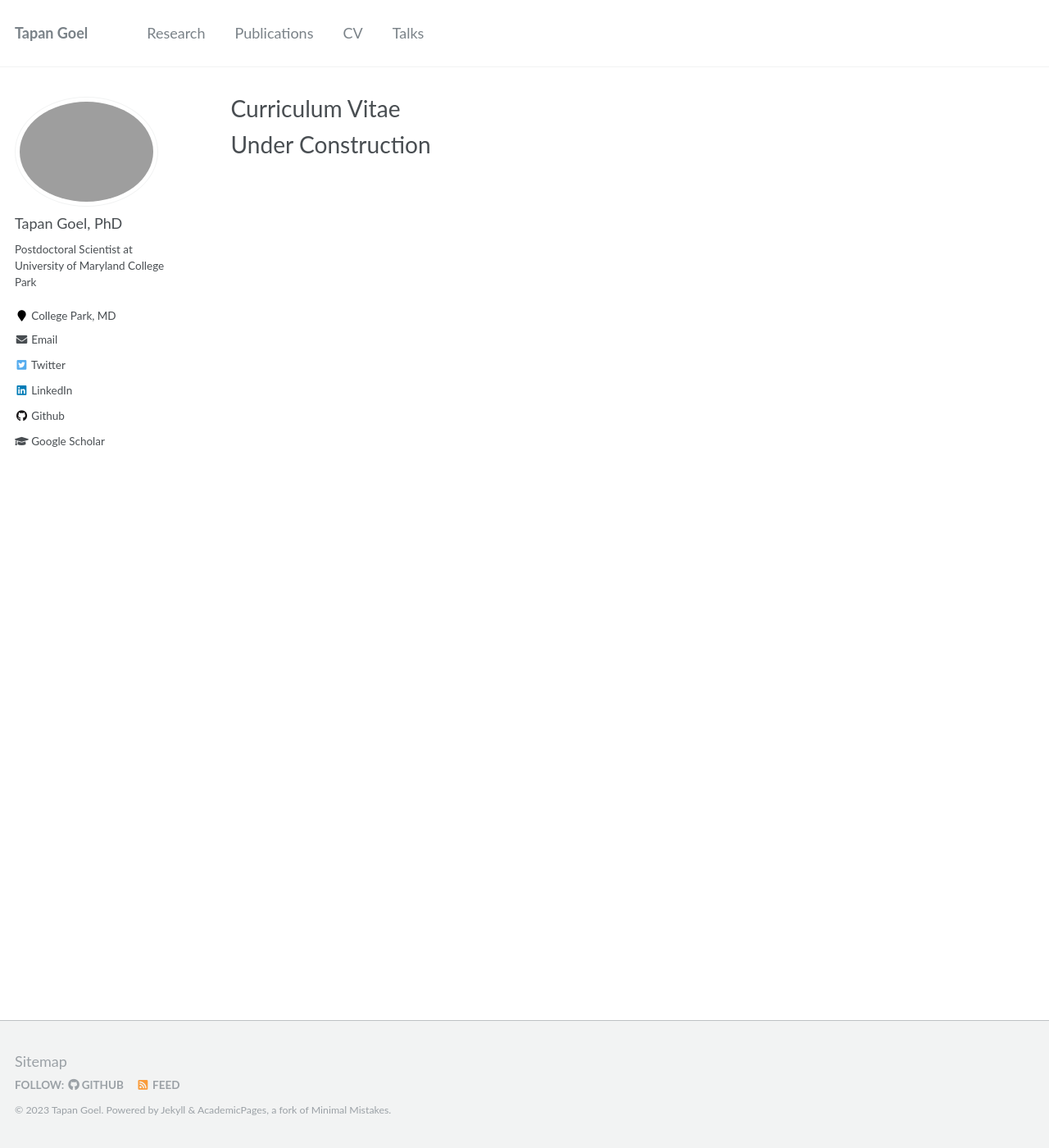
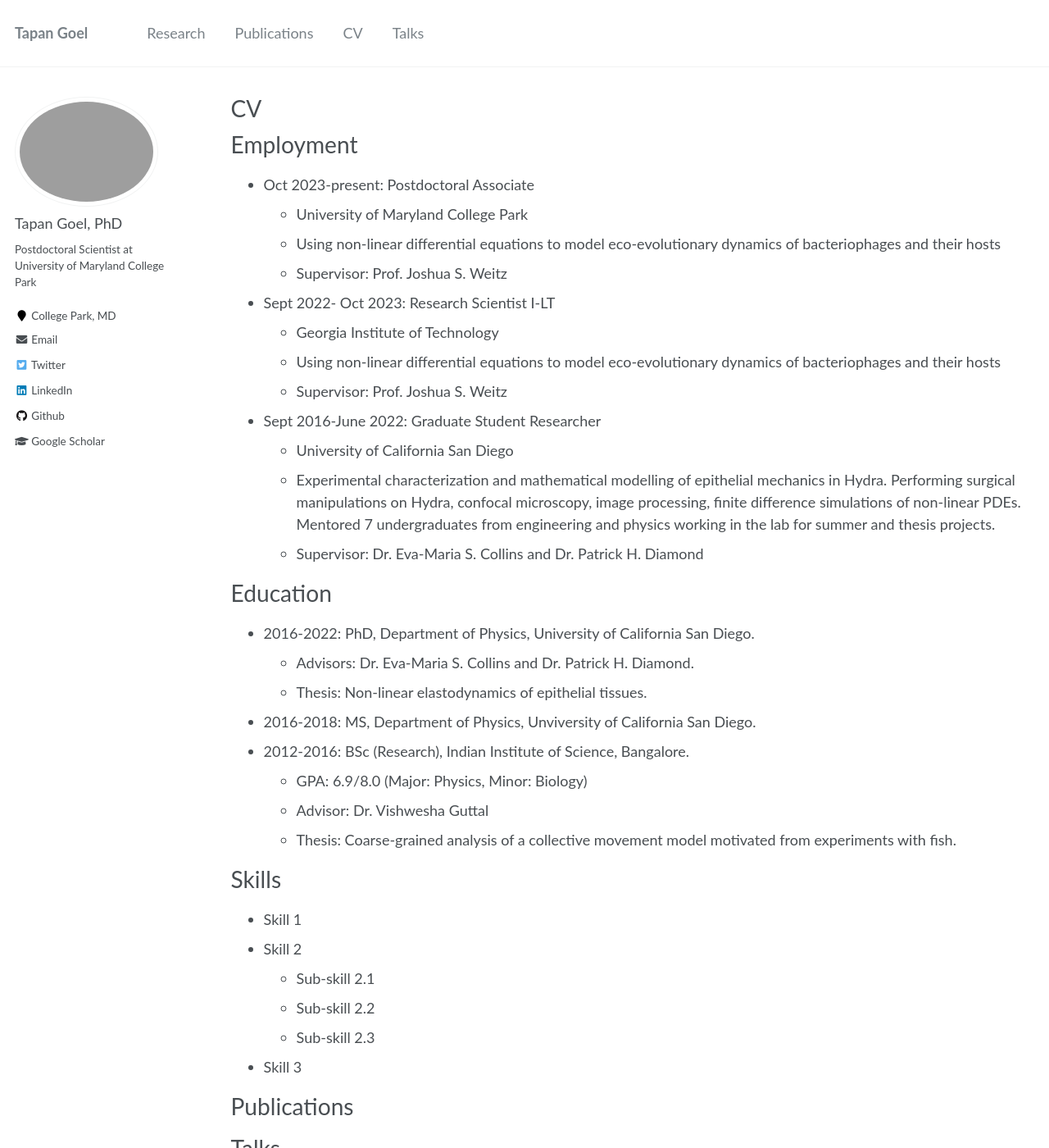
Before and after one commit to tapangoel1994/tapangoel1994.github.io, a Jekyll site: the page built from _pages/cv.md, in a window 1280 px wide and 1400 px high. Shown: the whole window at 82% size. Built offline with Jekyll 4.4.1, drawn with Linux system fonts in a browser that asks for light colours; some of the changed text lies outside the part shown.

Commit message:
Update cv.md

```diff
--- a/_pages/cv.md
+++ b/_pages/cv.md
@@ -1,6 +1,6 @@
 ---
 layout: archive
-title: "Curriculum Vitae"
+title: "CV"
 permalink: /cv/
 author_profile: true
 redirect_from:
@@ -9,4 +9,60 @@ redirect_from:
 
 {% include base_path %}
 
-# Under Construction
+Employment
+======
+* Oct 2023-present: Postdoctoral Associate
+  * University of Maryland College Park
+  * Using non-linear differential equations to model eco-evolutionary dynamics of bacteriophages and their hosts
+  * Supervisor: Prof. Joshua S. Weitz
+* Sept 2022- Oct 2023: Research Scientist I-LT
+  * Georgia Institute of Technology
+  * Using non-linear differential equations to model eco-evolutionary dynamics of bacteriophages and their hosts
+  * Supervisor: Prof. Joshua S. Weitz
+
+* Sept 2016-June 2022: Graduate Student Researcher
+  * University of California San Diego
+  * Experimental characterization and mathematical modelling of epithelial mechanics in Hydra. Performing surgical manipulations on Hydra, confocal microscopy, image processing, finite difference simulations of non-linear PDEs. Mentored 7 undergraduates from engineering and physics working in the lab for summer and thesis projects.
+  * Supervisor: Dr. Eva-Maria S. Collins and Dr. Patrick H. Diamond
+
+Education
+======
+* 2016-2022: PhD, Department of Physics, University of California San Diego.
+  * Advisors: Dr. Eva-Maria S. Collins and Dr. Patrick H. Diamond.
+  * Thesis: Non-linear elastodynamics of epithelial tissues.
+* 2016-2018: MS, Department of Physics, Unviversity of California San Diego.
+* 2012-2016: BSc (Research), Indian Institute of Science, Bangalore.
+  * GPA: 6.9/8.0 (Major: Physics, Minor: Biology)
+  * Advisor: Dr. Vishwesha Guttal
+  * Thesis: Coarse-grained analysis of a collective movement model motivated from experiments with fish.
+
+Skills
+======
+* Skill 1
+* Skill 2
+  * Sub-skill 2.1
+  * Sub-skill 2.2
+  * Sub-skill 2.3
+* Skill 3
+
+Publications
+======
+  <ul>{% for post in site.publications %}
+    {% include archive-single-cv.html %}
+  {% endfor %}</ul>
+
+Talks
+======
+  <ul>{% for post in site.talks %}
+    {% include archive-single-talk-cv.html %}
+  {% endfor %}</ul>
+
+Teaching
+======
+  <ul>{% for post in site.teaching %}
+    {% include archive-single-cv.html %}
+  {% endfor %}</ul>
+
+Service and leadership
+======
+* Currently signed in to 43 different slack teams
```
